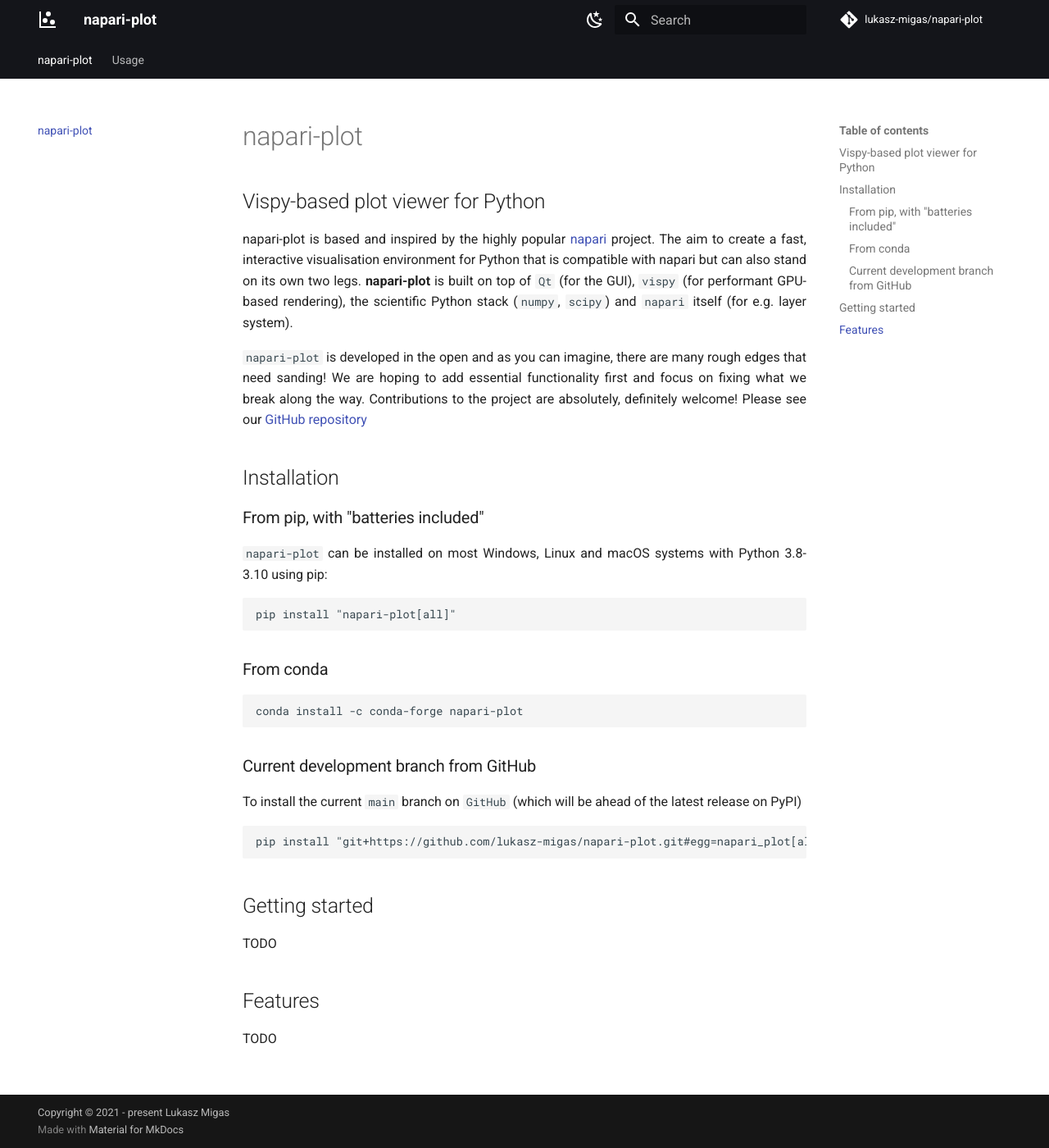
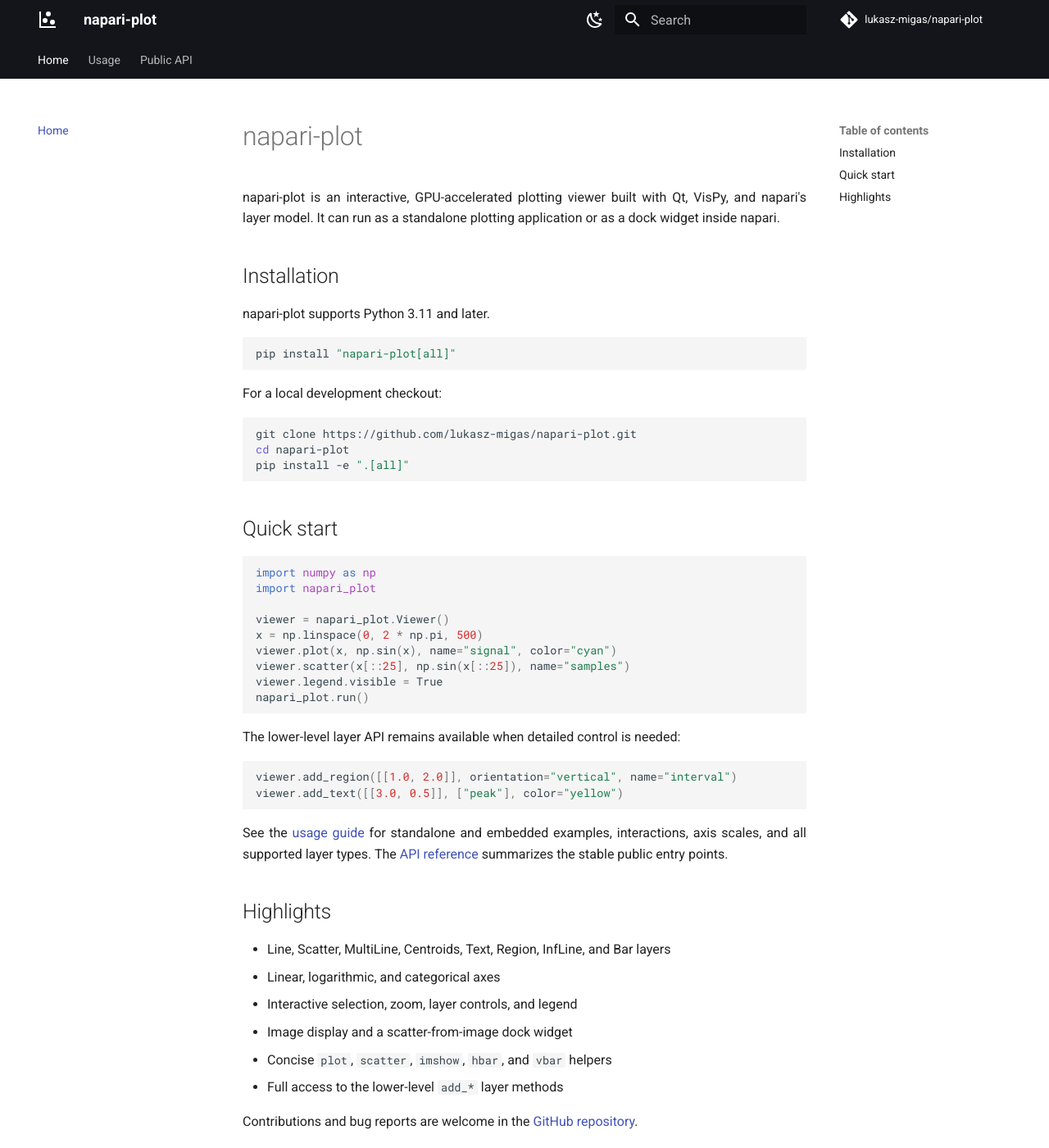
Before and after one commit to lukasz-migas/napari-plot, an MkDocs documentation site: the page built from docs/index.md, in a window 1280 px wide and 1400 px high. Shown: the whole window at 82% size. Built offline with MkDocs 1.6.1 and Material for MkDocs 9.7.7, drawn with Linux system fonts in a browser that asks for light colours; comment, search, counter and statistics services are not loaded.

Commit message:
Add docs

````diff
--- /dev/null
+++ b/docs/api.md
@@ -0,0 +1,57 @@
+# Public API
+
+## Package exports
+
+The following names are importable directly from `napari_plot`:
+
+- `Viewer`: standalone Qt viewer.
+- `ViewerModel`: viewer and layer state without constructing the main window.
+- `NapariPlotWidget`: plot viewer for embedding in napari.
+- `ScatterPlotWidget`: displayed-image-slice comparison widget for napari.
+- `run()`: start the Qt event loop.
+- `load_assets()`: initialize packaged icons and resources.
+- `__version__`: installed package version.
+
+## Viewer plotting methods
+
+- `viewer.plot(y, **kwargs)` and `viewer.plot(x, y, **kwargs)` add a Line.
+- `viewer.scatter(y, **kwargs)` and `viewer.scatter(x, y, **kwargs)` add Scatter points.
+- `viewer.imshow(data, **kwargs)` adds one or more napari Image layers.
+- `viewer.vbar(values, **kwargs)` and `viewer.vbar(x, height, **kwargs)` add vertical bars.
+- `viewer.hbar(values, **kwargs)` and `viewer.hbar(y, width, **kwargs)` add horizontal bars.
+
+Keyword arguments are forwarded to the corresponding layer constructor. The
+lower-level methods `add_line`, `add_scatter`, `add_image`, `add_bar`,
+`add_multi_line`, `add_centroids`, `add_text`, `add_region`, and `add_inf_line`
+are also public.
+
+## Layer classes
+
+Layer classes are importable from `napari_plot.layers`:
+
+```python
+from napari_plot.layers import (
+    Bar,
+    Centroids,
+    InfLine,
+    Line,
+    MultiLine,
+    Region,
+    Scatter,
+    Text,
+)
+```
+
+All custom layers participate in the viewer layer list, visibility and opacity
+controls, duplication, selection, transforms, legend updates, and VisPy visual
+registration.
+
+## Models
+
+`viewer.axis` controls axis visibility, labels, tick appearance, scale, category
+labels, and runtime tick formatters. `viewer.legend` is a canvas overlay model
+with visibility, position, entries, colors, marker and text sizes, spacing, and
+border settings. Use `viewer.set_legend(...)` for explicit entries,
+`viewer.set_legend_from_layers(...)` for plot-layer entries, or
+`viewer.set_legend_from_points(...)` for categorized napari Points data.
+`viewer.camera` and `viewer.drag_tool` expose navigation state.
--- a/docs/index.md
+++ b/docs/index.md
@@ -1,44 +1,58 @@
 # napari-plot
 
-## Vispy-based plot viewer for Python
-
-napari-plot is based and inspired by the highly popular [napari](https://napari.org) project. The aim to create a fast, interactive
-visualisation environment for Python that is compatible with napari but can also stand on its own two legs.
-**napari-plot** is built on top of `Qt` (for the GUI), `vispy` (for performant GPU-based rendering), the scientific Python stack
-(`numpy`, `scipy`) and `napari` itself (for e.g. layer system).
-
-`napari-plot` is developed in the open and as you can imagine, there are many rough edges that need sanding! We are hoping
-to add essential functionality first and focus on fixing what we break along the way. Contributions to the project
-are absolutely, definitely welcome! Please see our [GitHub repository](https://github/lukasz-migas/napari-plot)
+napari-plot is an interactive, GPU-accelerated plotting viewer built with Qt,
+VisPy, and napari's layer model. It can run as a standalone plotting application
+or as a dock widget inside napari.
 
 ## Installation
 
-### From pip, with "batteries included"
+napari-plot supports Python 3.11 and later.
 
-`napari-plot` can be installed on most Windows, Linux and macOS systems with Python 3.8-3.10 using pip:
-
-```
+```shell
 pip install "napari-plot[all]"
 ```
 
-### From conda
+For a local development checkout:
 
-```
-conda install -c conda-forge napari-plot
+```shell
+git clone https://github.com/lukasz-migas/napari-plot.git
+cd napari-plot
+pip install -e ".[all]"
 ```
 
-### Current development branch from GitHub
+## Quick start
 
-To install the current `main` branch on `GitHub` (which will be ahead of the latest release on PyPI)
+```python
+import numpy as np
+import napari_plot
 
-```
-pip install "git+https://github.com/lukasz-migas/napari-plot.git#egg=napari_plot[all]"
+viewer = napari_plot.Viewer()
+x = np.linspace(0, 2 * np.pi, 500)
+viewer.plot(x, np.sin(x), name="signal", color="cyan")
+viewer.scatter(x[::25], np.sin(x[::25]), name="samples")
+viewer.legend.visible = True
+napari_plot.run()
 ```
 
-## Getting started
+The lower-level layer API remains available when detailed control is needed:
 
-TODO
+```python
+viewer.add_region([[1.0, 2.0]], orientation="vertical", name="interval")
+viewer.add_text([[3.0, 0.5]], ["peak"], color="yellow")
+```
 
-## Features
+See the [usage guide](usage.md) for standalone and embedded examples,
+interactions, axis scales, and all supported layer types. The [API reference](api.md)
+summarizes the stable public entry points.
 
-TODO
+## Highlights
+
+- Line, Scatter, MultiLine, Centroids, Text, Region, InfLine, and Bar layers
+- Linear, logarithmic, and categorical axes
+- Interactive selection, zoom, layer controls, and legend
+- Image display and a scatter-from-image dock widget
+- Concise `plot`, `scatter`, `imshow`, `hbar`, and `vbar` helpers
+- Full access to the lower-level `add_*` layer methods
+
+Contributions and bug reports are welcome in the
+[GitHub repository](https://github.com/lukasz-migas/napari-plot).
--- a/docs/usage.md
+++ b/docs/usage.md
@@ -0,0 +1,133 @@
+# Usage
+
+## Standalone viewer
+
+Create a `Viewer`, add layers, and start the Qt event loop:
+
+```python
+import numpy as np
+import napari_plot
+
+viewer = napari_plot.Viewer(title="Measurements")
+x = np.linspace(0.1, 10, 200)
+viewer.plot(x, np.sin(x), name="line", color="cyan")
+viewer.scatter(x[::10], np.sin(x[::10]), name="samples", size=8)
+napari_plot.run()
+```
+
+The concise plotting methods accept conventional x and y arguments. `plot(y)`
+and `scatter(y)` generate integer x coordinates. `imshow(image)` creates an
+Image layer. `vbar(values)` and `hbar(values)` generate positions, while
+`vbar(x, height)` and `hbar(y, width)` accept explicit positions.
+
+## Embedded in napari
+
+Install napari-plot and open napari. Use `Plugins > napari-plot: Plot Widget`
+for the plot viewer or `Plugins > napari-plot: Scatter Widget` to compare the
+currently displayed slices of two Image layers. The scatter widget supports 2D
+and nD images and only plots slices with matching displayed shapes.
+
+The widgets can also be added programmatically:
+
+```python
+import napari
+from napari_plot import NapariPlotWidget
+
+viewer = napari.Viewer()
+viewer.window.add_dock_widget(NapariPlotWidget(viewer))
+napari.run()
+```
+
+## Layer API
+
+Use the Add Layer menu in the viewer or call the matching method:
+
+```python
+viewer.add_line([[0, 0], [1, 2]], color="cyan")
+viewer.add_scatter([[0, 0], [2, 1]], face_color="orange")
+viewer.add_multi_line([[[0, 0], [1, 1]], [[0, 2], [1, 3]]])
+viewer.add_centroids([[1, 2]], size=1)
+viewer.add_text([[1, 2]], ["label"], color="white")
+viewer.add_region([[1, 2]], orientation="vertical", opacity=0.3)
+viewer.add_inf_line([1, 2], orientation="vertical")
+viewer.add_bar([3, 1, 4], fill_color="royalblue")
+```
+
+Bar data may be a one-dimensional value sequence or `(position, value)` rows.
+Set `orientation="horizontal"`, `baseline`, `width`, `fill_color`,
+`border_color`, `border_width`, `opacity`, and `visible` as needed. Shift-click
+a bar to toggle its selection; `layer.remove_selected()` deletes selected bars.
+
+Text supports one label or one label per coordinate, font size, color,
+horizontal and vertical alignment, rotation, and xy offsets.
+
+## Axes
+
+Open Axis Controls from the toolbar to show or hide axes and choose linear,
+logarithmic, or categorical scales. Category labels are entered in display
+order. The same settings are available from Python:
+
+```python
+viewer.axis.x_label = "time (s)"
+viewer.axis.y_label = "intensity"
+viewer.axis.x_scale = "log"
+
+viewer.axis.x_categories = ("control", "treated", "recovery")
+# Setting categories also changes the scale to categorical.
+```
+
+Logarithmic values must be positive. For API-specific labels, a callable tick
+formatter remains supported:
+
+```python
+viewer.axis.y_tick_formatter = lambda value: f"{value:.1f} mV"
+```
+
+Callable formatters are runtime objects and are intentionally not exposed as
+serializable UI settings.
+
+## Legend
+
+The canvas legend lists named, visible plot layers and updates as layers are
+added, removed, renamed, restyled, reordered, or hidden. Click a legend row to
+hide its source layer; use the layer list to show it again. Left-click the
+legend toolbar button to show or hide the overlay and right-click it to change
+placement, colors, spacing, and source synchronization.
+
+```python
+viewer.legend.visible = True
+viewer.legend.position = "top_right"
+viewer.legend.font_size = 12
+```
+
+Positions are `top_left`, `top_center`, `top_right`, `bottom_left`,
+`bottom_center`, and `bottom_right`. Explicit and Points-derived legends are
+also supported:
+
+```python
+viewer.set_legend([
+    {"label": "control", "marker": "disc", "color": "royalblue"},
+    {"label": "treated", "marker": "square", "color": "orange"},
+])
+
+# Restore automatic entries from visible plot layers.
+viewer.set_legend_from_layers(sync=True)
+
+# Or derive categories from a napari Points property.
+viewer.set_legend_from_points(points, label_property="class", sync=True)
+```
+
+## Interaction
+
+- Use the toolbar tools for automatic, box, horizontal, or vertical zoom.
+- Use rectangle, polygon, or lasso selection for compatible data layers.
+- Shift-click Region, InfLine, or Bar elements for element-level selection.
+- Use layer controls to change styles, visibility, ordering, and data-specific settings.
+- Use the Add Layer menu for every custom plotting layer plus napari Points and Shapes.
+
+## More examples
+
+The repository's [examples directory](https://github.com/lukasz-migas/napari-plot/tree/main/examples)
+contains executable examples for text, logarithmic and categorical axes, bars,
+images, live updates, and all custom layers. These examples are run by the test
+suite to keep the documented workflows current.
--- a/mkdocs.yml
+++ b/mkdocs.yml
@@ -3,6 +3,11 @@
 site_author: Lukasz Migas
 site_description: >-
   Vispy-based plotting library alongside napari.
+
+nav:
+  - Home: index.md
+  - Usage: usage.md
+  - Public API: api.md
 
 # Repository
 repo_name: lukasz-migas/napari-plot
--- a/pyproject.toml
+++ b/pyproject.toml
@@ -327,6 +327,7 @@
 # These follow standard library warnings filters syntax.  See more here:
 # https://docs.python.org/3/library/warnings.html#describing-warning-filters
 addopts = "--maxfail=10 --durations=10"
+xfail_strict = true
 
 filterwarnings = [
   "error:::napari_plot", # turn warnings from napari into errors
````
Also changed, not shown: README.md (+20 -15 lines), 1 other file.
